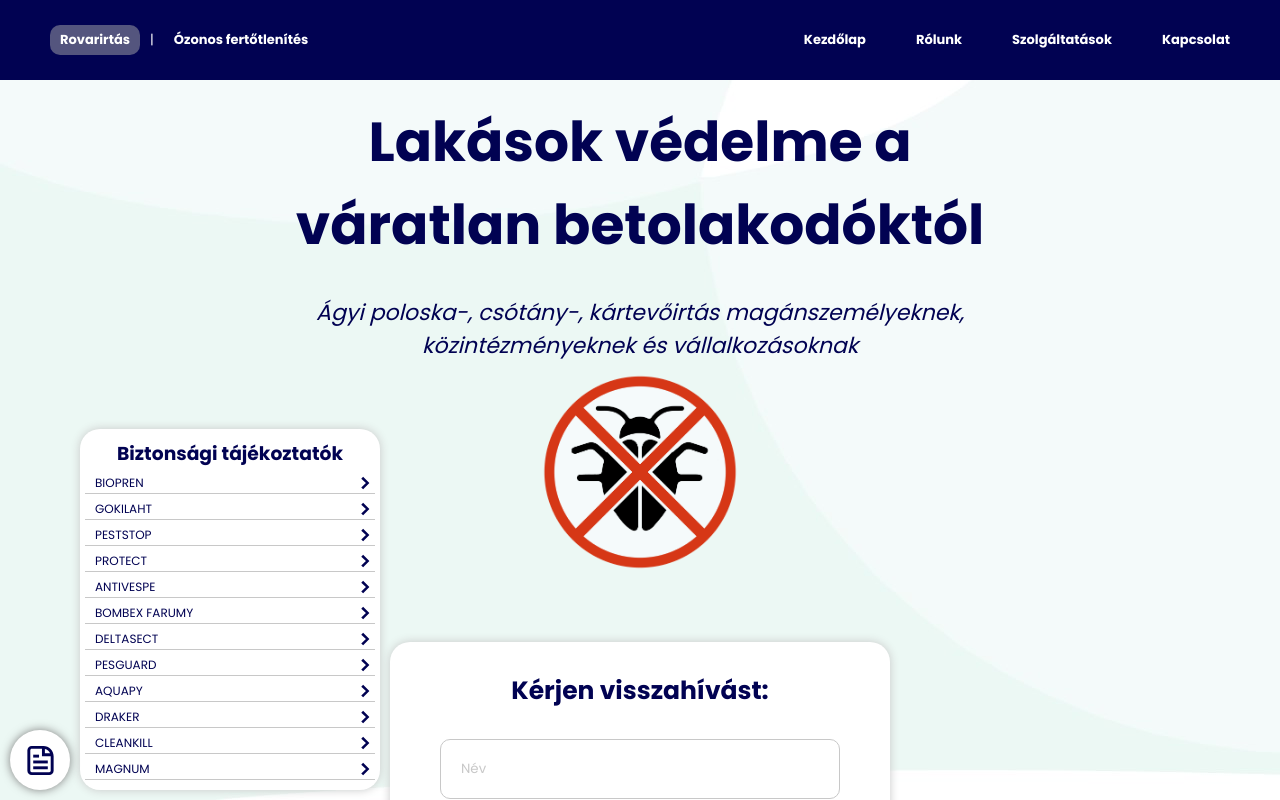
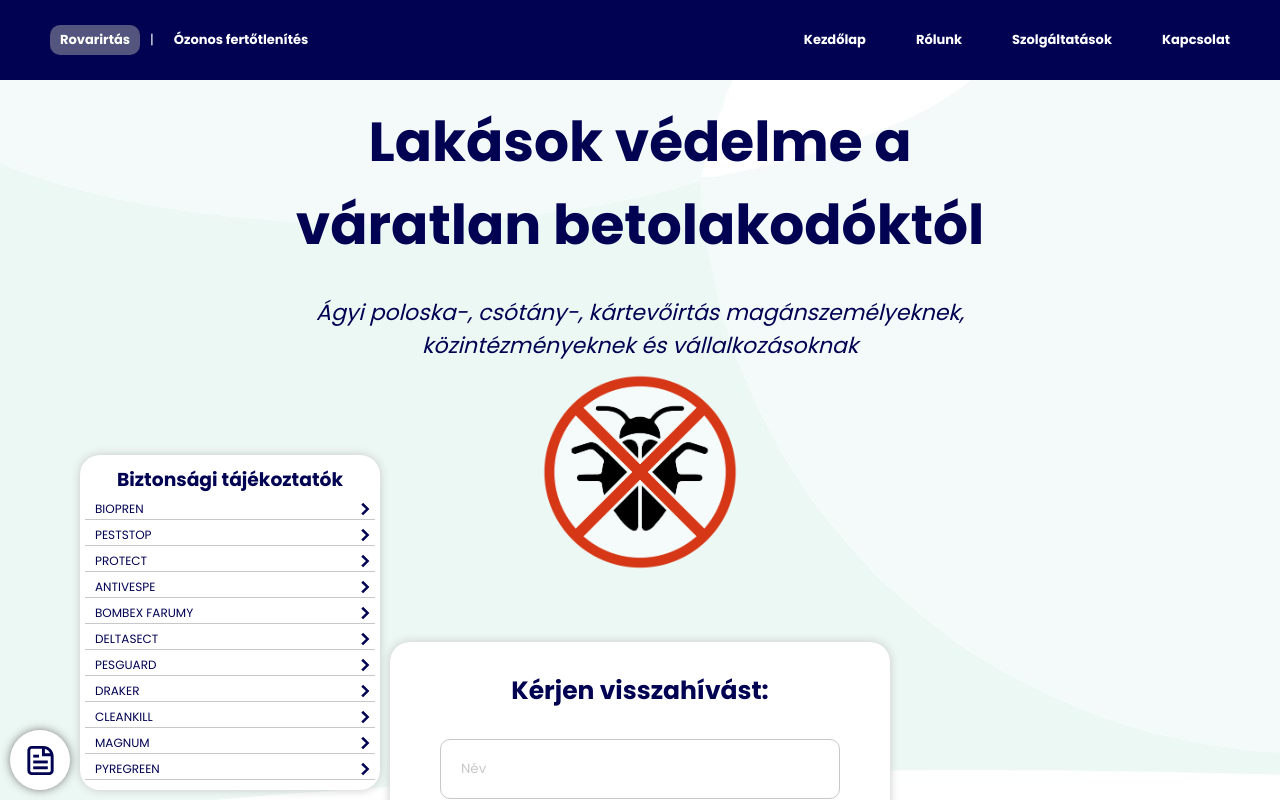
Before and after one commit to buikrisz/frugi, a React (Create React App) app: page / in a window 1280 px wide. Both pictures are taken after a click on the button 40 px from the left and 760 px from the top of the page. Shown: the top 800 px of the page. Built offline with nearby package versions, Linux system fonts and the light colour scheme.

Commit message:
change docs

```diff
--- a/src/components/Pdfs/Pdfs.jsx
+++ b/src/components/Pdfs/Pdfs.jsx
@@ -14,7 +14,7 @@ import protectr_forte_rovarirto from "../../data/PROTECTr_Forte_rovarirto_porozo
 import biopren_6_agyipoloska from "../../data/BIOPREN_6_EC_agyi_poloska-es_bolhairto_koncentratum_hu_v7.pdf";
 import deltasect from "../../data/Deltasect_HU4.pdf";
 import pesguard_koncentratum from "../../data/PESGUARD-B_koncentratum_MSDS_3v_160601.pdf";
-import msds_aquapy_rovarirto from "../../data/msds-Aquapy-Rovarirto-koncentratum-CLP-11789.pdf";
+import pyregreen_koncentratum from "../../data/Pyregreen_rovairto_koncentratum_MSDS.pdf";
 import dk_koncentratum from "../../data/Dk-10.2-Rovarirto-Koncentratum_hu_v4.pdf";
 import magnum_hangya from "../../data/Magnum_hangyairto_gel_MSDS_HU3.pdf";
 import { PdfGroup } from "./PdfGroup";
@@ -23,7 +23,7 @@ function Pdfs({ setShowPdfs }) {
   const [selected, setSelected] = useState("");
 
   const data = {
-    0: {
+    biopren: {
       brand: "BIOPREN",
       documents: [
         {
@@ -44,17 +44,7 @@ function Pdfs({ setShowPdfs }) {
         },
       ],
     },
-    1: {
-      brand: "GOKILAHT",
-      documents: [
-        {
-          displayName: "Gokilaht 10MC rovarirtó koncentrátum",
-          downloadName: "Gokilaht_10MC_rovarirto_koncentratum_hu_v1",
-          href: gohkilaht,
-        },
-      ],
-    },
-    2: {
+    peststop: {
       brand: "PESTSTOP",
       documents: [
         {
@@ -69,7 +59,7 @@ function Pdfs({ setShowPdfs }) {
         },
       ],
     },
-    3: {
+    protect: {
       brand: "PROTECT",
       documents: [
         {
@@ -89,7 +79,7 @@ function Pdfs({ setShowPdfs }) {
         },
       ],
     },
-    4: {
+    antivespe: {
       brand: "ANTIVESPE",
       documents: [
         {
@@ -99,7 +89,7 @@ function Pdfs({ setShowPdfs }) {
         },
       ],
     },
-    5: {
+    bombex_farumy: {
       brand: "BOMBEX FARUMY",
       documents: [
         {
@@ -109,7 +99,7 @@ function Pdfs({ setShowPdfs }) {
         },
       ],
     },
-    6: {
+    deltasect: {
       brand: "DELTASECT",
       documents: [
         {
@@ -119,7 +109,7 @@ function Pdfs({ setShowPdfs }) {
         },
       ],
     },
-    7: {
+    pesguard: {
       brand: "PESGUARD",
       documents: [
         {
@@ -129,17 +119,7 @@ function Pdfs({ setShowPdfs }) {
         },
       ],
     },
-    8: {
-      brand: "AQUAPY",
-      documents: [
-        {
-          displayName: "MSDS Aquapy Rovarirtó koncentrátum",
-          downloadName: "msds-Aquapy-Rovarirto-koncentratum-CLP-11789",
-          href: msds_aquapy_rovarirto,
-        },
-      ],
-    },
-    9: {
+    draker: {
       brand: "DRAKER",
       documents: [
         {
@@ -149,7 +129,7 @@ function Pdfs({ setShowPdfs }) {
         },
       ],
     },
-    10: {
+    cleankill: {
       brand: "CLEANKILL",
       documents: [
         {
@@ -159,13 +139,23 @@ function Pdfs({ setShowPdfs }) {
         },
       ],
     },
-    11: {
+    magnum: {
       brand: "MAGNUM",
       documents: [
         {
           displayName: "Magnum hangyairtó gél MSDS HU3",
           downloadName: "Magnum_hangyairtó_gél_MSDS_HU3",
           href: magnum_hangya,
+        },
+      ],
+    },
+    pyregreen: {
+      brand: "PYREGREEN",
+      documents: [
+        {
+          displayName: "Pyregreen rovairtó koncentrátum MSDS",
+          downloadName: "Pyregreen_rovairto_koncentratum_MSDS",
+          href: pyregreen_koncentratum,
         },
       ],
     },
```
Also changed, not shown: 1 other file (tests, documents, lock files or other folders).
